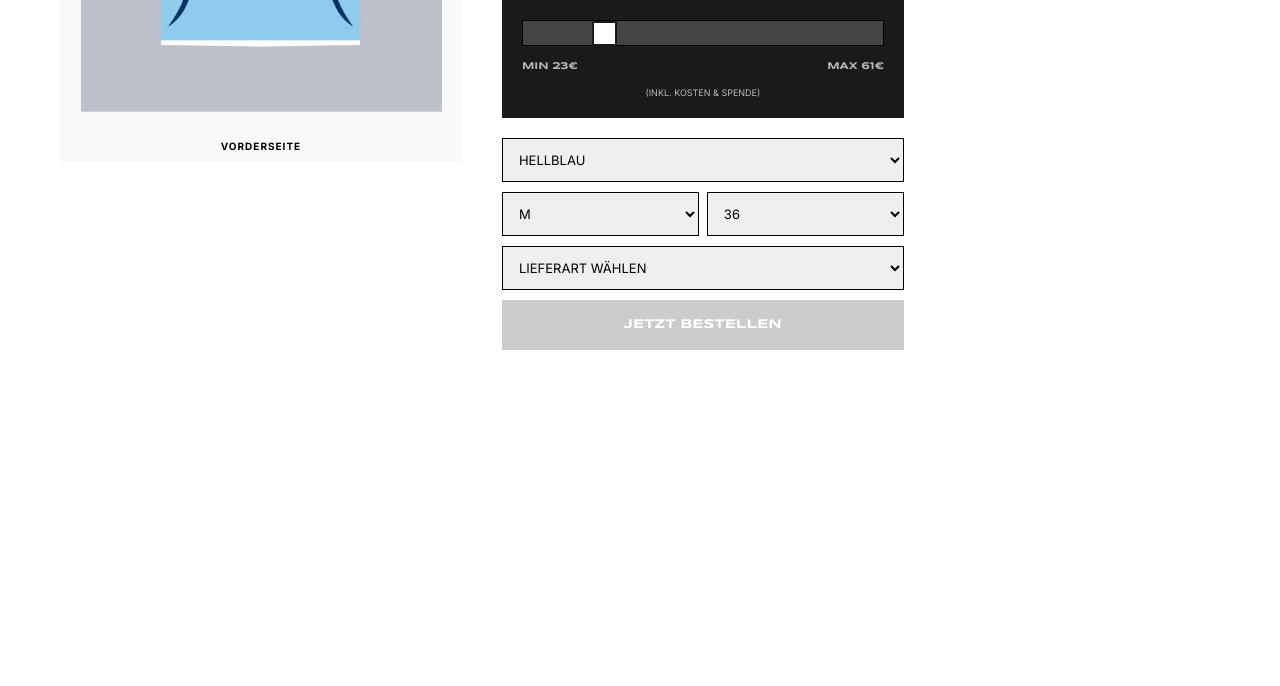
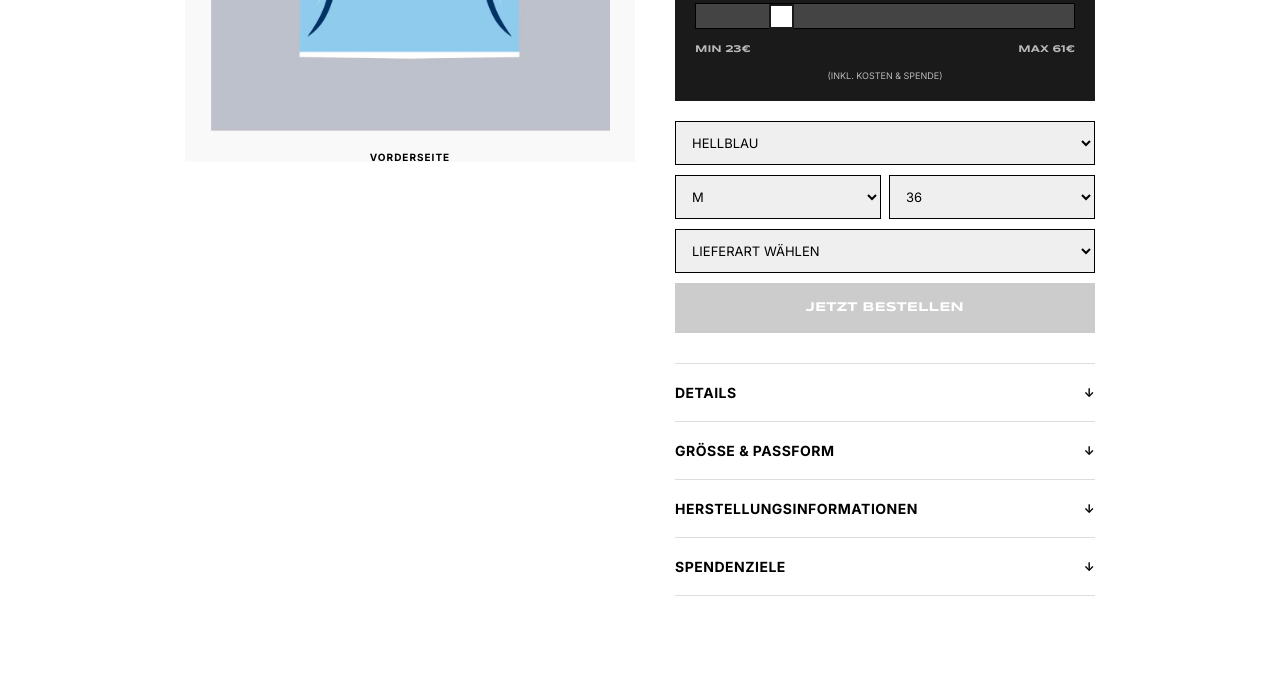
Before and after one commit to cx361/vico61shop, a plain HTML site: page index.html in a window 1280 px wide. Shown: the part 363-1049 px from the top of the page. Before the commit the page ends 803 px from the top, so only its background shows below. Drawn offline with nearby package versions, Linux system fonts and the light colour scheme.

Commit message:
Update index.html

```diff
--- a/index.html
+++ b/index.html
@@ -156,6 +156,55 @@
             background: #0070ba; color: #fff; text-decoration: none;
             font-family: 'Syncopate', sans-serif; font-size: 12px;
         }
+
+        /* === ACCORDION STYLES === */
+        .product-accordion {
+            margin-top: 30px;
+            border-top: 1px solid #ddd;
+        }
+
+        .product-accordion details {
+            border-bottom: 1px solid #ddd;
+        }
+
+        .product-accordion summary {
+            list-style: none; /* Entfernt Standard-Pfeil */
+            padding: 20px 0;
+            font-family: 'Inter', sans-serif;
+            font-size: 14px;
+            font-weight: 600;
+            cursor: pointer;
+            display: flex;
+            justify-content: space-between;
+            align-items: center;
+            text-transform: uppercase;
+            letter-spacing: 0.5px;
+        }
+
+        /* Custom Pfeil rechts */
+        .product-accordion summary::after {
+            content: '↓'; /* Oder ein SVG Icon */
+            font-size: 12px;
+            transition: transform 0.3s ease;
+        }
+
+        .product-accordion details[open] summary::after {
+            transform: rotate(180deg);
+        }
+
+        /* Chrome/Safari Pfeil verstecken */
+        .product-accordion summary::-webkit-details-marker {
+            display: none;
+        }
+
+        .accordion-content {
+            padding: 0 0 20px 0;
+            font-size: 12px;
+            color: #666;
+            line-height: 1.6;
+        }
+
+
     </style>
 </head>
 <body>
@@ -248,7 +297,6 @@
                 <p style="font-size:11px; color:#666;">Bezahle den Betrag via PayPal (ID im Betreff angeben):</p>
                 <a id="paypalLink" href="#" target="_blank" class="paypal-button">PER PAYPAL ZAHLEN</a>
             </div>
-        </section>
         <div class="product-accordion">
     <details>
         <summary>DETAILS</summary>
@@ -277,6 +325,7 @@
             <p>100% des Erlöses (nach Abzug der Produktionskosten) werden zu gleichen Teilen an <strong>Heyva Sor a Kurdistanê e.V.</strong> und den <strong>Palestine Children's Relief Fund (PCRF)</strong> gespendet.</p>
         </div>
     </details>
+        </section>
 </div>
     </main>
 
```
